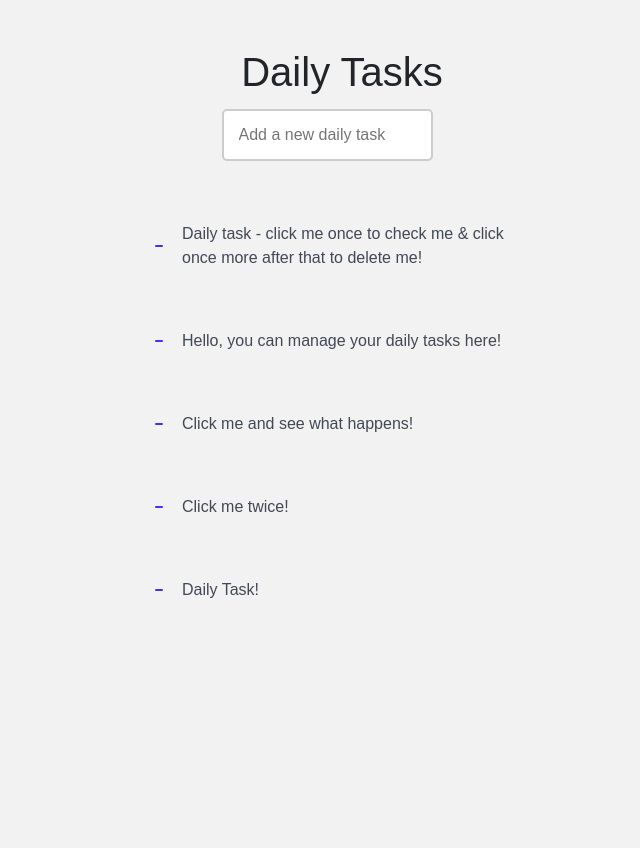
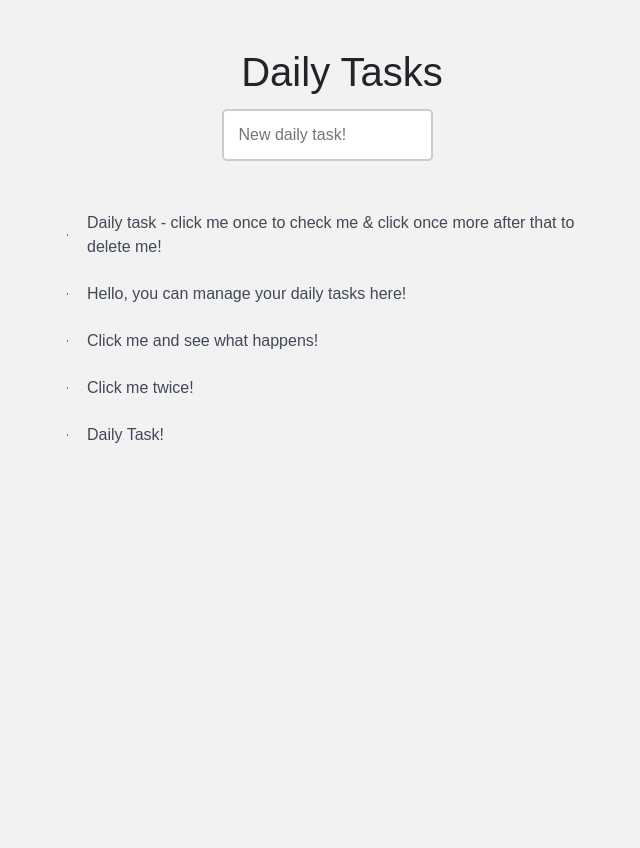
Before and after one commit to KlementK/FlyStream, a Flask app: page /tasks_daily in a window 1280 px wide. Shown: the part 72-920 px from the top of the page, without its empty margins (298-938 px from the left). Run offline with Flask 3, Linux system fonts and the light colour scheme; a user stored in the database is signed in; some libraries are stand-ins or nearby versions.

Commit message:
better code, better task alignment

```diff
--- a/main.py
+++ b/main.py
@@ -1,3 +1,5 @@
+# main.py
+
 from website.scripts import create_app
 
 app = create_app()
--- a/website/static/styles/base.css
+++ b/website/static/styles/base.css
@@ -1,3 +1,5 @@
+/* base.css */
+
 body {
     background-color: #f2f2f2;
     font-family: 'Arial', sans-serif;
--- a/website/static/styles/buttons.css
+++ b/website/static/styles/buttons.css
@@ -1,3 +1,5 @@
+/* buttons.css */
+
 .Btn {
   display: flex;
   align-items: center;
--- a/website/static/styles/cards.css
+++ b/website/static/styles/cards.css
@@ -1,3 +1,5 @@
+/* cards.css */
+
 .card {
     box-sizing: border-box;
     width: 190px;
--- a/website/static/styles/checklist.css
+++ b/website/static/styles/checklist.css
@@ -1,3 +1,5 @@
+/* checklist.css */
+
 .tasklist {
     --background: #f2f2f2; /*same as the page*/
     --text: #414856;
@@ -14,11 +16,11 @@
     /*
     box-shadow: 0 10px 30px rgba(65, 72, 86, 0.05);
     */
-    padding: 30px 85px;
-    display: grid;
-    grid-template-columns: 30px auto;
-    align-items: center;
-    justify-content: center;
+    padding: 30px 20px;
+    display: flex;
+    flex-direction: column;
+    align-items: flex-start;
+    overflow-y: auto;
 }
 
 .tasklist label {
--- a/website/static/styles/inputs.css
+++ b/website/static/styles/inputs.css
@@ -1,3 +1,5 @@
+/* inputs.css */
+
 .input-container {
     position: relative;
     margin: 50px auto;
--- a/website/templates/about.html
+++ b/website/templates/about.html
@@ -1,3 +1,5 @@
+<!-- about.html -->
+
 {% extends "base.html" %} {% block title %}About{% endblock %} {% block content
 %}
 <div class="container mt-5 center-content">
--- a/website/templates/base.html
+++ b/website/templates/base.html
@@ -1,3 +1,5 @@
+<!-- base.html -->
+
 <!DOCTYPE html>
 <html>
   <head>
--- a/website/templates/home.html
+++ b/website/templates/home.html
@@ -1,7 +1,9 @@
+<!-- home.html -->
+
 {% extends "base.html" %} {% block title %}Home{% endblock %}
 {% block content%}
 
-<!-- Cards Section -->
+<!-- cards -->
 <div class="container mt-5">
   <h1 class="text-center">FlyStream</h1>
 
@@ -12,7 +14,7 @@
   </div>
 </div>
 
-<!-- Blur Script -->
+<!-- blur Script -->
 <script>
   document.querySelectorAll(".card").forEach((card) => {
     card.addEventListener("mouseover", function () {
--- a/website/templates/login.html
+++ b/website/templates/login.html
@@ -1,3 +1,5 @@
+<!-- login.html -->
+
 {% extends "base.html" %} {% block title %}Login{% endblock %} {% block content
 %}
 <div class="container mt-5">
--- a/website/templates/sign_up.html
+++ b/website/templates/sign_up.html
@@ -1,3 +1,5 @@
+<!-- sign_up.html -->
+
 {% extends "base.html" %} {% block title %}Sign Up{% endblock %} {% block
 content %}
 <div class="container mt-5">
--- a/website/templates/tasks_daily.html
+++ b/website/templates/tasks_daily.html
@@ -1,3 +1,5 @@
+<!-- tasks_daily.html -->
+
 {% extends "base.html" %} {% block title %}Daily Tasks{% endblock %} {% block
 content %}
 <div class="container mt-5 center-content">
@@ -6,7 +8,7 @@ content %}
     <input
       type="text"
       name="task"
-      placeholder="Add a new daily task"
+      placeholder="New daily task!"
       required
     />
   </form>
--- a/website/templates/tasks_monthly.html
+++ b/website/templates/tasks_monthly.html
@@ -1,3 +1,5 @@
+<!-- tasks_monthly.html -->
+
 {% extends "base.html" %} {% block title %}Monthly Tasks{% endblock %} {% block
 content %}
 <div class="container mt-5 center-content">
@@ -6,7 +8,7 @@ content %}
     <input
       type="text"
       name="task"
-      placeholder="Add a new monthly task"
+      placeholder="Create a monthly task!"
       required
     />
   </form>
--- a/website/templates/tasks_weekly.html
+++ b/website/templates/tasks_weekly.html
@@ -1,3 +1,5 @@
+<!-- tasks_weekly.html -->
+
 {% extends "base.html" %} {% block title %}Weekly Tasks{% endblock %} {% block
 content %}
 <div class="container mt-5 center-content">
@@ -6,7 +8,7 @@ content %}
     <input
       type="text"
       name="task"
-      placeholder="Add a new weekly task"
+      placeholder="New weekly task!"
       required
     />
   </form>
```
Also changed, not shown: instance/database.db (added).
